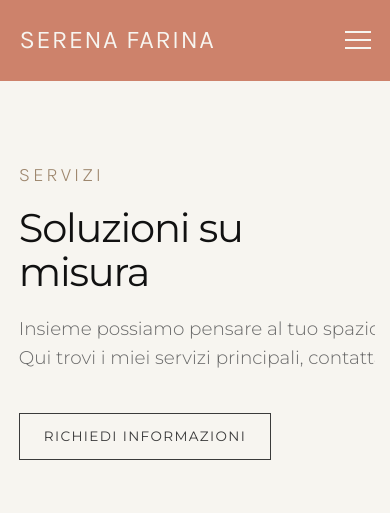
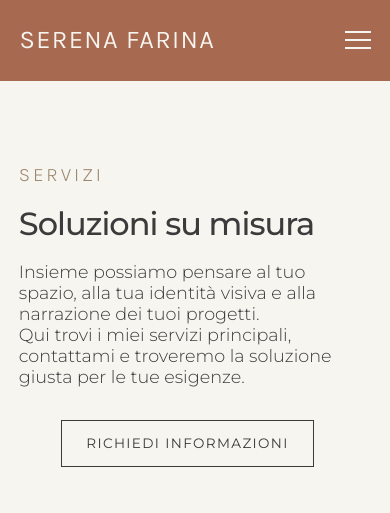
Before and after one commit to serenafarina-prog/Sito-web, a plain HTML site: page servizi/index.html in a window 390 px wide. Shown: the top 513 px of the page. Drawn offline with nearby package versions, Linux system fonts and the light colour scheme; grey boxes are pictures that could not be loaded; a small style sheet from the web is missing.

Commit message:
eliminate criticità media query

```diff
--- a/assets/sass/_portfolio.scss
+++ b/assets/sass/_portfolio.scss
@@ -883,24 +883,12 @@ body.portfolio-home {
 
     /* Responsive mobile per MACRO-PROJECT / MICRO-PROJECT */
     .macro-project-layout {
-        grid-template-columns: 1fr;
-        gap: 40px;
-        padding-top: 40px;
+    grid-template-columns: 1fr;
+    gap: 40px;
+    padding-top: 40px;
 
-        .project-sidebar {
-            position: relative;
-            top: 0;
-            height: auto;
-            border-right: none;
-            border-bottom: 1px solid #e5e0d8;
-            padding-bottom: 30px;
-            padding-right: 0;
-
-            .project-nav-menu {
-                flex-direction: row;
-                flex-wrap: wrap;
-                gap: 15px 25px;
-            }
-        }
+    .project-sidebar {
+        display: none;
     }
 }
+}
--- a/assets/sass/_servizi.scss
+++ b/assets/sass/_servizi.scss
@@ -7,43 +7,60 @@
     margin: 0 auto;
     padding: 160px 5% 80px 5%;
 
+
     .page-intro {
         max-width: 700px;
         margin-bottom: 80px;
 
-        .tag {
-            font-size: 1.2rem;
-            text-transform: uppercase;
-            letter-spacing: 0.15em;
-            color: var(--accent-color);
-            display: block;
-            margin-bottom: 12px;
-        }
-
         h1 {
-            font-size: clamp(2.5rem, 4vw, 3.5rem);
-            font-weight: 400;
             letter-spacing: -0.03em;
             line-height: 1.1;
             margin-bottom: 20px;
-            color: var(--text-color, #111111);
         }
 
         h2 {
-            font-size: 1.15rem;
-            font-weight: 300;
-            line-height: 1.6;
-            color: var(--text-muted, #555555);
             margin: 0;
-            white-space: nowrap;
         }
 
-    .btn-minimal {
-         margin-top: 40px;
-         margin-bottom: 30px;
+        .btn-minimal {
+            margin-top: 32px;
+            margin-bottom: 0;
+        }
+    }
+
+    .tag {
+        font-size: 1.2rem;
+        text-transform: uppercase;
+        letter-spacing: 0.15em;
+        color: var(--accent-color);
+        display: block;
+        margin-bottom: 12px;
+    }
+
+    @media (max-width: 768px) {
+        padding: 160px 5% 80px 5%;
+
+        .page-intro {
+            max-width: 100%;
+            margin-bottom: 48px;
+
+            h2 {
+                white-space: normal;
+                overflow-wrap: break-word;
+            }
+
+            .btn-minimal {
+            display: block;
+            width: fit-content;
+            margin-left: auto;
+            margin-right: auto;
+            margin-top: 32px;
+            margin-bottom: 0;
+        }
     }
 }
 }
+
 
 /* Griglia dei 5 servizi a Zig-Zag */
 .services-grid {
--- a/assets/sass/_variables.scss
+++ b/assets/sass/_variables.scss
@@ -5,6 +5,6 @@
     --accent-color: #9e876e;      /* Colore di accento */
     --font-main: 'Montserrat', Arial, sans-serif;
     --font-secondary: 'Karla', sans-serif;
-    --terracotta: #cd826b;
-    --oliva: #89978b;
+    --terracotta: #a86951;
+    --oliva: #878974;
 }
```
Also changed, not shown: assets/css/style.css, 1 other file.
